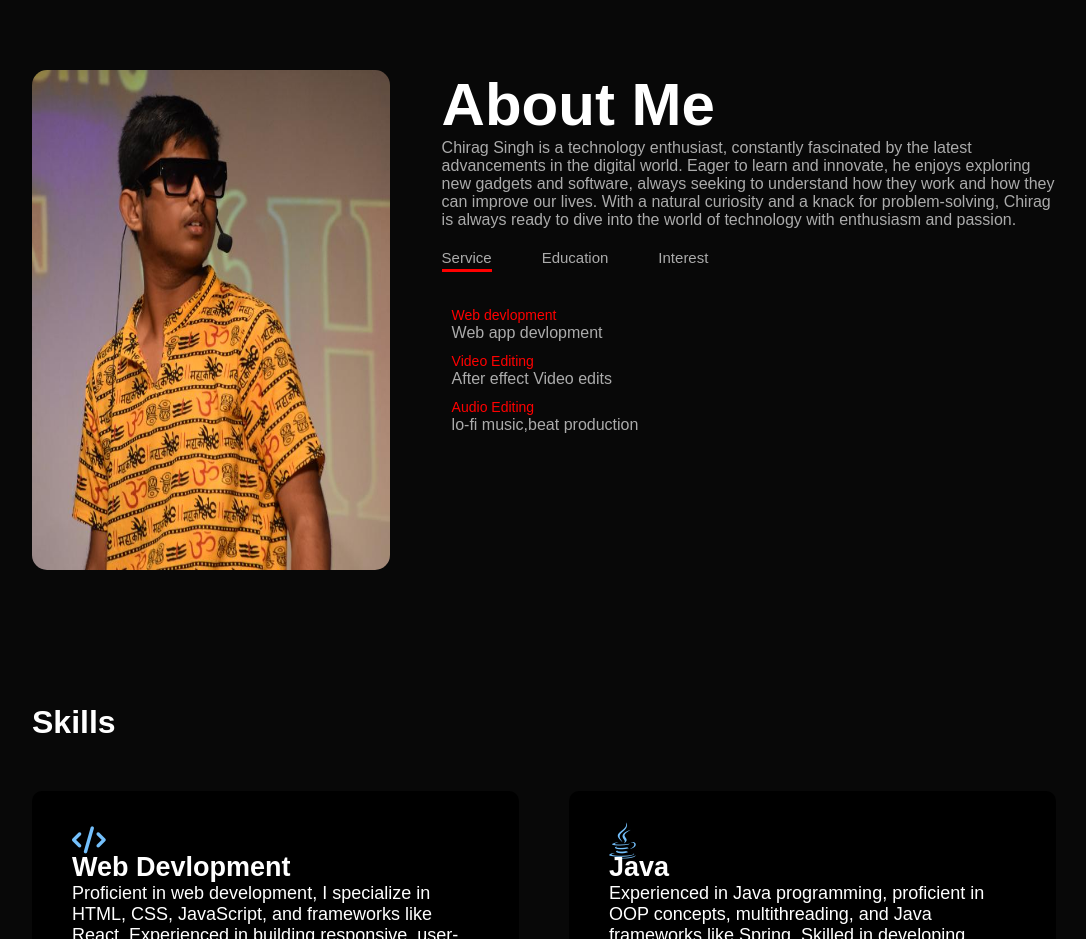
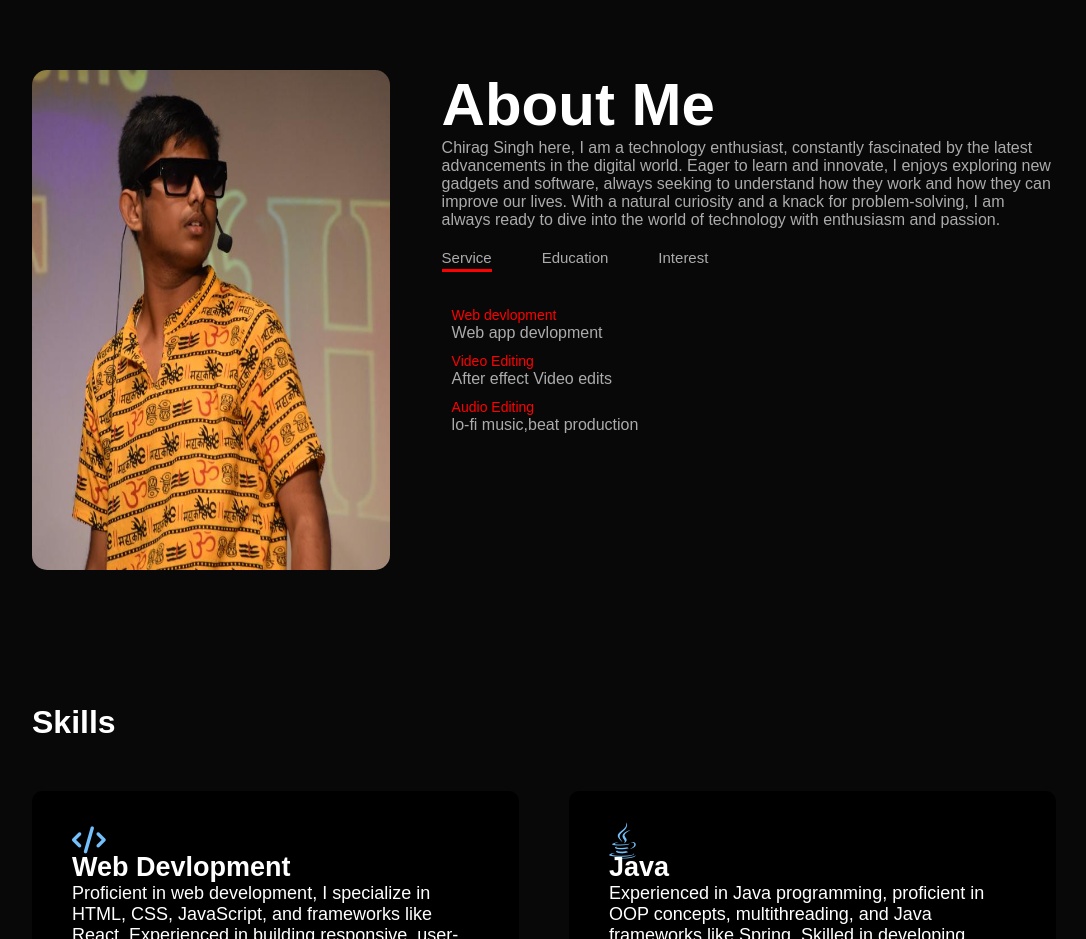
Before and after one commit to chirag-singhh/Portfolioo, a plain HTML site: page index.html in a window 1280 px wide. Shown: the part 820-1759 px from the top of the page, without its empty margins (96-1182 px from the left). Drawn offline with Linux system fonts and the light colour scheme.

Commit message:
index.html

```diff
--- a/index.html
+++ b/index.html
@@ -34,7 +34,7 @@
                 </div>
                 <div class="col2">
                   <h1 class="hii">About Me</h1>
-                  <p>Chirag Singh is a technology enthusiast, constantly fascinated by the latest advancements in the digital world. Eager to learn and innovate, he enjoys exploring new gadgets and software, always seeking to understand how they work and how they can improve our lives. With a natural curiosity and a knack for problem-solving, Chirag is always ready to dive into the world of technology with enthusiasm and passion.</p>
+                  <p>Chirag Singh here, I am a technology enthusiast, constantly fascinated by the latest advancements in the digital world. Eager to learn and innovate, I enjoys exploring new gadgets and software, always seeking to understand how they work and how they can improve our lives. With a natural curiosity and a knack for problem-solving, I am  always ready to dive into the world of technology with enthusiasm and passion.</p>
                   <div class="tab-titles">
                     <p class="t-link ac-link" onclick="opentab('Service')">Service</p>
                     <p class="t-link"onclick="opentab('Education')">Education</p>
```
